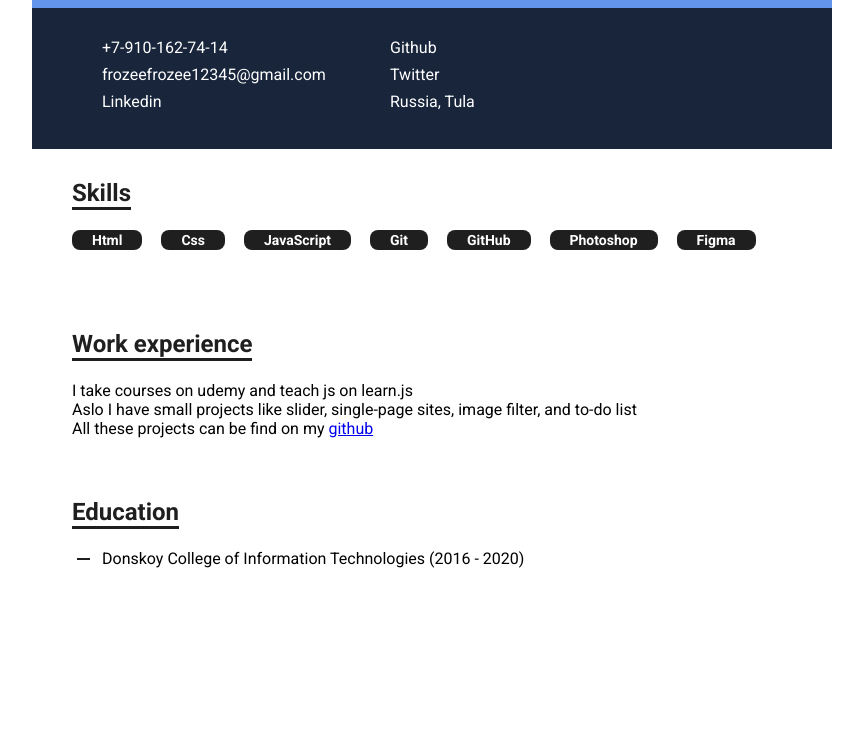
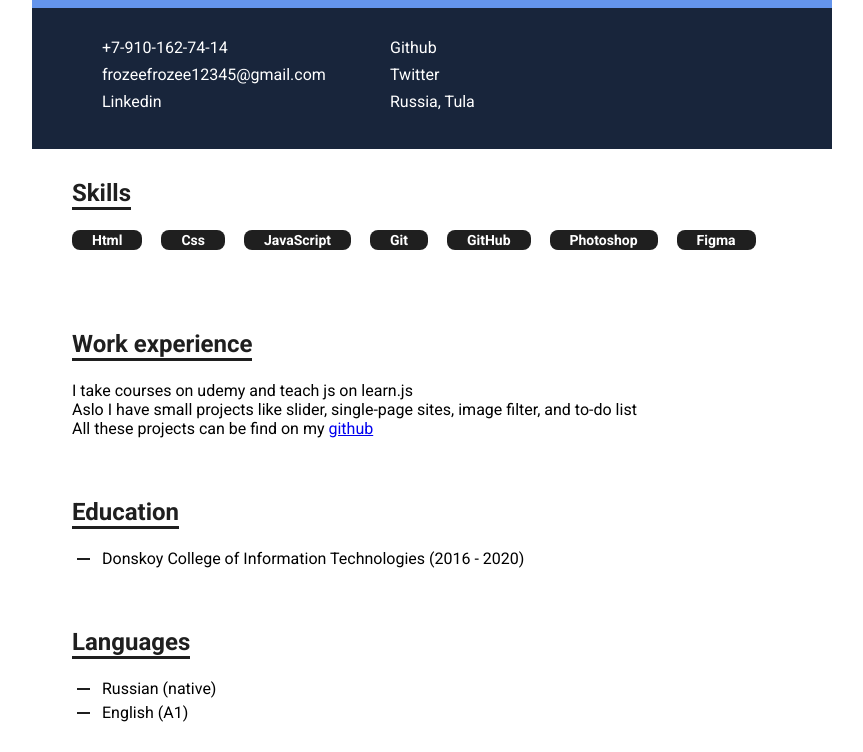
Before and after one commit to djmambos/rsschool-cv, a plain HTML site: page index.html in a window 1280 px wide. Shown: the part 232-984 px from the top of the page, without its empty margins (208-1071 px from the left). Before the commit the page ends 830 px from the top, so only its background shows below. Drawn offline with Linux system fonts and the light colour scheme.

Commit message:
feat: add languages info

```diff
--- a/css/style.css
+++ b/css/style.css
@@ -140,13 +140,18 @@ address {
   margin-right: 0;
 }
 
-.education-list__item {
+.section-list__item {
   list-style: none;
   padding-left: 30px;
+  margin-bottom: 5px;
   position: relative;
 }
 
-.education-list__item::before {
+.section-list__item:last-child {
+  margin-bottom: 0;
+}
+
+.section-list__item::before {
   content: '';
   display: inline-block;
   width: 13px;
--- a/index.html
+++ b/index.html
@@ -90,8 +90,18 @@
       <section class="education">
         <div class="container">
           <h2 class="section__title">Education</h2>
-          <ul class="education-list">
+          <ul class="education-list section-list__item">
             <li class="education-list__item">Donskoy College of Information Technologies (2016 - 2020)</li>
+          </ul>
+        </div>
+      </section>
+
+      <section class="languages">
+        <div class="container">
+          <h2 class="section__title">Languages</h2>
+          <ul class="languages-list section-list">
+            <li class="languages-list__item section-list__item">Russian (native)</li>
+            <li class="languages-list__item section-list__item">English (A1)</li>
           </ul>
         </div>
       </section>
```
